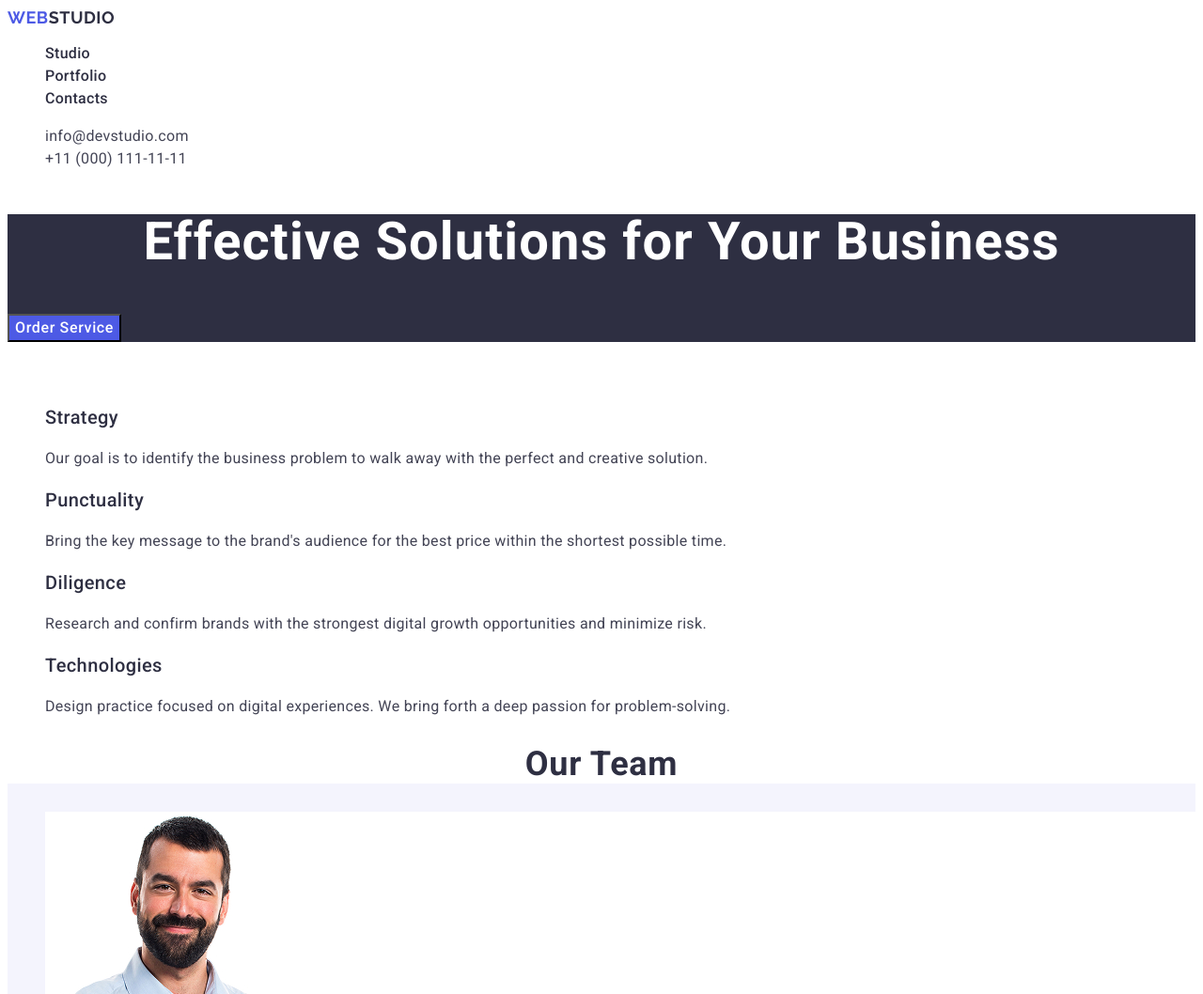
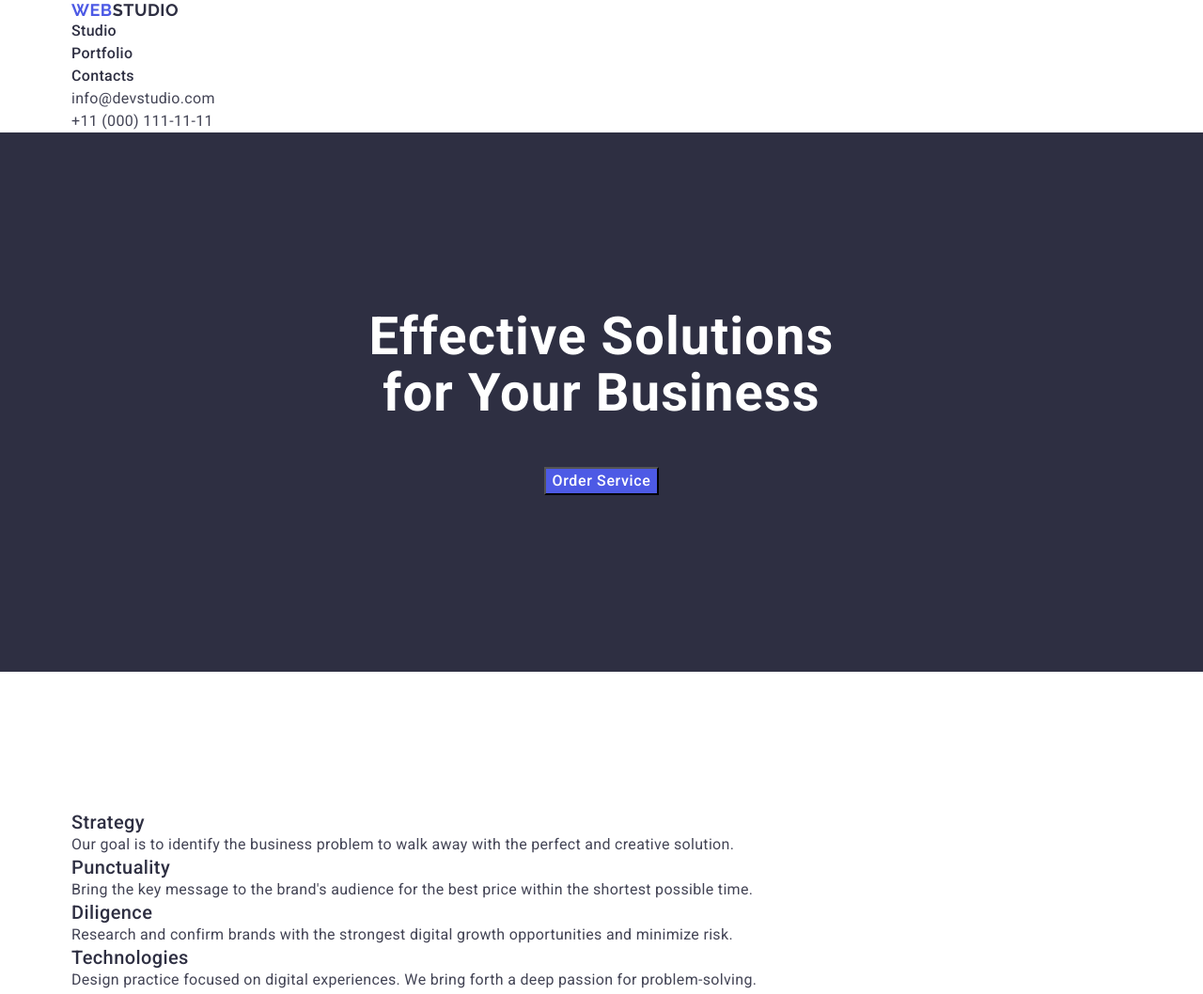
Before and after one commit to RomanProtsenko89/goit-markup-hw-03, a plain HTML site: page index.html in a window 1280 px wide. Shown: the top 1058 px of the page at 94% size. Drawn offline with nearby package versions, Linux system fonts and the light colour scheme.

Commit message:
created a container made indents down on the main headings

```diff
--- a/css/styles.css
+++ b/css/styles.css
@@ -12,6 +12,8 @@ body {
      letter-spacing: 0.03em;
      text-transform: uppercase;
      color: #4d5ae5;
+     padding-top: 24px;
+     padding-bottom: 24px;
 }
 
 .header-logo-italik {
@@ -22,6 +24,8 @@ body {
      letter-spacing: 0.03em;
      text-transform: uppercase;
      color: #2e2f42;
+     padding-top: 24px;
+     padding-bottom: 24px;
 }
 
 .header-menu-link:hover, .header-menu-link:focus {
@@ -34,6 +38,8 @@ body {
      line-height: 1.5;
      letter-spacing: 0.02em;
      color: #2e2f42;
+     padding-top: 24px;
+     padding-bottom: 24px;
 
 }
 
@@ -52,12 +58,19 @@ body {
      line-height: 1.5;
      letter-spacing: 0.02em;
      color: #434455;
+     padding-top: 24px;
+     padding-bottom: 24px;
 }
 
 .hero {
     background-color: #2e2f42;
+    padding-top: 188px;
+    padding-bottom: 188px;
 }
 .hero-title {
+     max-width: 496px;
+     margin: 0 auto;
+     margin-bottom: 48px;
      text-align: center;
      font-weight: 700;
      font-size: 56px;
@@ -75,10 +88,17 @@ body {
       line-height: 1.5;
       letter-spacing: 0.04em;
       color: #fff;
+      display: block;
+      margin: 0 auto;
 }
 
 .hero-btn:hover, .hero-btn:focus {
      background-color: #404BBF;
+}
+
+.guality {
+     padding-top: 120px;
+     padding-bottom: 120px;
 }
 
 .quality-title-white {
@@ -103,9 +123,12 @@ body {
 
 .team {
     background-color: #f4f4fd;
+    padding-top: 120px;
+    padding-bottom: 120px;
 }
 
 .team-title {
+     margin-bottom: 72px;
      text-transform: capitalize;
      text-align: center;
      font-weight: 700;
@@ -113,7 +136,7 @@ body {
      line-height: 1.11;
      letter-spacing: 0.02em;
      color: #2e2f42;
-     background-color: #FFFFFF;
+     background-color: #f4f4fdF;
 }
 
 .team-iteam-title {
@@ -137,7 +160,13 @@ body {
      background-color: #FFFFFF;
 }
 
+.portfolio {
+     padding-top: 120px;
+     padding-bottom: 120px;
+}
+
 .portfolio-title {
+     margin-bottom: 72px;
      text-transform: capitalize;
      text-align: center;
      font-weight: 700;
@@ -165,6 +194,8 @@ body {
 
 .footer {
     background: #2e2f42;
+    padding-top: 100px;
+    padding-bottom: 100px;
 }
 
 .footer-logo {
@@ -197,8 +228,26 @@ body {
 
 ul {
     list-style-type: none;
+    margin: 0;
+    padding-left: 0;
 }
 
 a {
     text-decoration: none;
 }
+
+p,h1,h2,h3,h4,h5,h6 {
+     margin: 0;
+}
+
+img {
+     display: block;
+}
+
+.container {
+     width: 1158px;
+     padding-left: 15px;
+     padding-right: 15px;
+     margin: 0 auto;
+
+}
--- a/index.html
+++ b/index.html
@@ -8,11 +8,15 @@
 <link rel="preconnect" href="https://fonts.gstatic.com" crossorigin>
 <link href="https://fonts.googleapis.com/css2?family=Raleway:wght@700&family=Roboto:wght@400;500;700&display=swap"
     rel="stylesheet">
+    <link rel="stylesheet" href="https://cdnjs.cloudflare.com/ajax/libs/modern-normalize/3.0.1/modern-normalize.min.css"
+        integrity="sha512-q6WgHqiHlKyOqslT/lgBgodhd03Wp4BEqKeW6nNtlOY4quzyG3VoQKFrieaCeSnuVseNKRGpGeDU3qPmabCANg=="
+        crossorigin="anonymous" referrerpolicy="no-referrer" />
     <link rel="stylesheet" href="./css/styles.css">
 </head>
 
 <body>
     <header class="header">
+        <div class="container">
           <nav class="header-navigation">
             <a class="header-logo" href="./index.html">Web<span class="header-logo-italik" >Studio </span></a>
               <ul class="header-menu-list">
@@ -28,18 +32,24 @@
             </ul>
           </address>
 
+        </div>
+
     </header>
 
     <main>
+
         <section class="hero">
+            <div class="container">
+            <h1 class="hero-title">Effective Solutions for Your Business</h1>
 
-                <h1 class="hero-title">Effective Solutions for Your Business</h1>
+            <button class="hero-btn" type="button">Order Service</button>
+            </div>
 
-                <button class="hero-btn" type="button">Order Service</button>
         </section>
 
         <section class="guality">
             <!--Quality-->
+            <div class="container">
             <h2 class="quality-title-white">Quality</h2>
             <ul class="quality-list">
                 <li class="quality-list-item">
@@ -71,10 +81,12 @@
                     </p>
                 </li>
             </ul>
+            </div>
         </section>
 
         <section class="team">
             <!--Team-->
+            <div class="container">
             <h2 class="team-title">Our Team</h2>
             <ul class="team-list">
                 <li class="team-list-iteam">
@@ -106,9 +118,11 @@
                       <p class="team-iteam-text">UI Designer</p>
                 </li>
             </ul>
+            </div>
         </section>
         <!--Portfolio-->
         <section class="portfolio">
+            <div class="container">
             <h2 class="portfolio-title">Our Portfolio</h2>
             <ul class="portfolio-list">
                 <li class="portfolio-list-iteam">
@@ -166,13 +180,16 @@
                     <p class="portfolio-iteam-text">Marketing</p>
                 </li>
             </ul>
+            </div>
         </section>
     </main>
     <footer class="footer">
+        <div class="container">
         <a class="footer-logo" href="./index.html">Web<span class="footer-logo-italik" >Studio</span></a>
           <p class="footer-text">
             Increase the flow of customers and sales for your business with digital marketing & growth solutions.
           </p>
+        </div>
     </footer>
 </body>
 </html>
```
